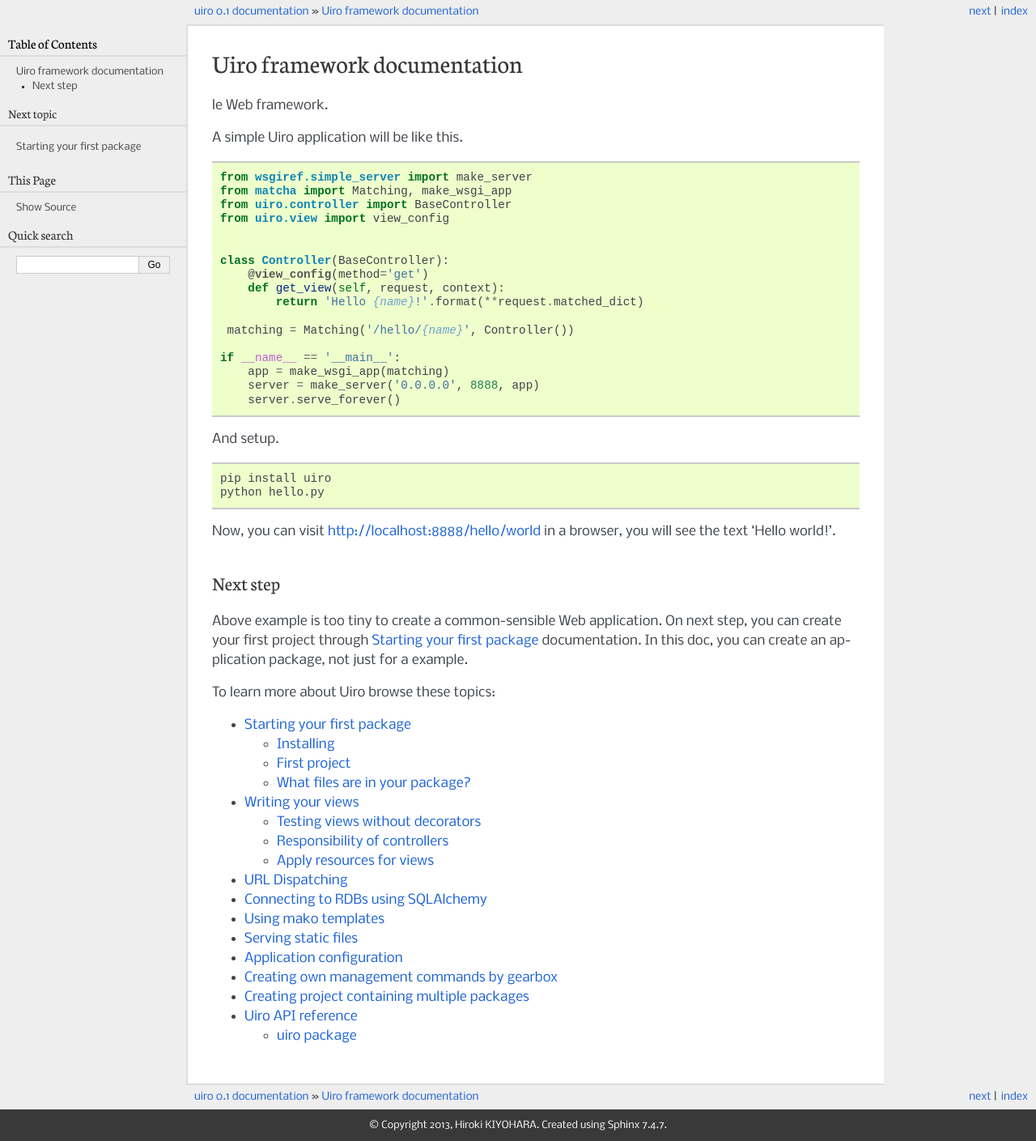
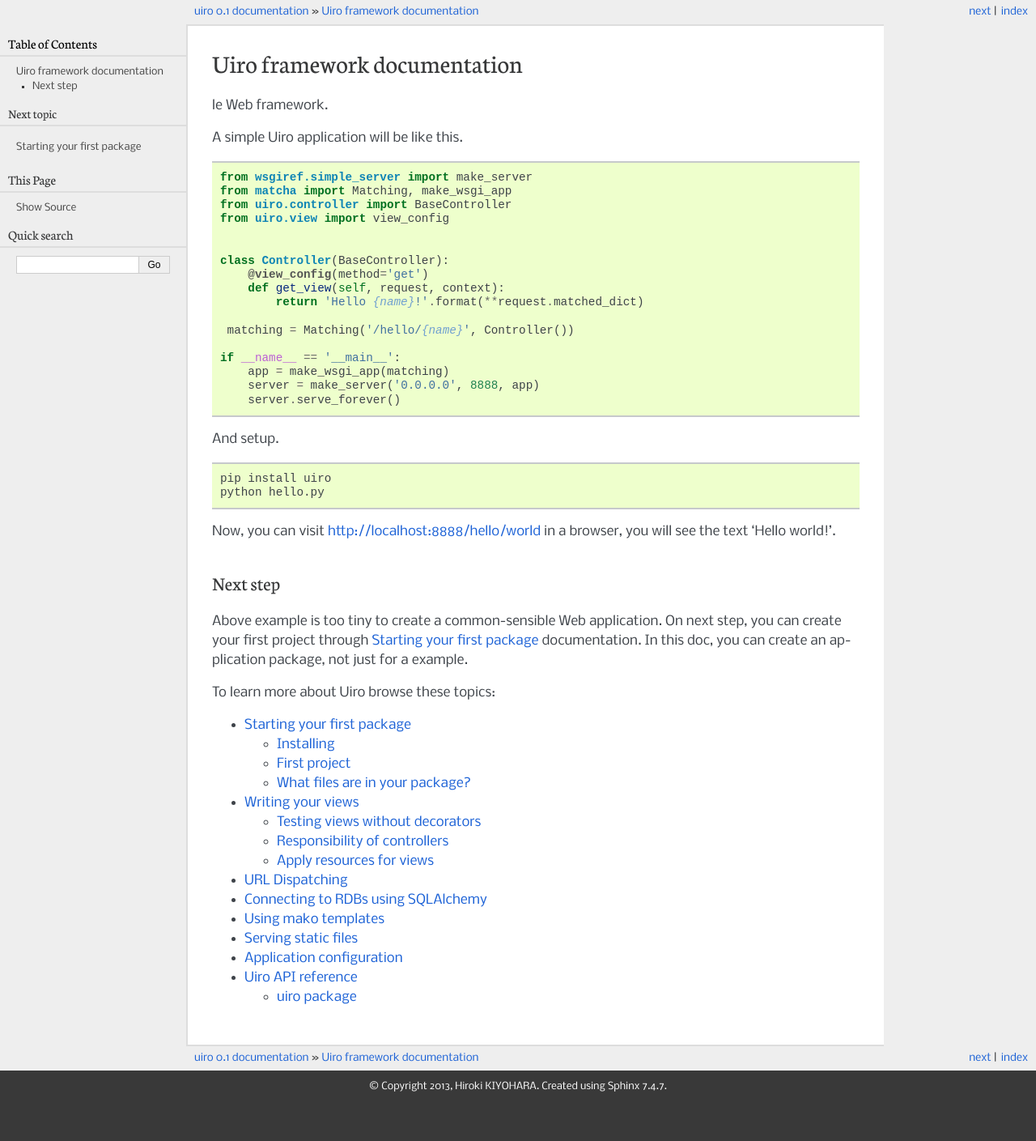
Before and after one commit to hirokiky/uiro, a Sphinx documentation site: the page built from docs/index.rst, in a window 1280 px wide. Shown: the whole page at 81% size. Built offline with Sphinx 7.4.7, drawn with Linux system fonts in a browser that asks for light colours; after the commit the page ends 1361 px from its top, so only the background shows below that.

Commit message:
Removed empty docs not to add for 0.2 release

```diff
--- a/docs/commands.rst
+++ /dev/null
@@ -1,2 +0,0 @@
-Creating own management commands by gearbox
-============================================
--- a/docs/index.rst
+++ b/docs/index.rst
@@ -58,6 +58,4 @@ To learn more about Uiro browse these topics:
    templates
    static
    config
-   commands
-   multipackages
    modules
--- a/docs/multipackages.rst
+++ /dev/null
@@ -1,2 +0,0 @@
-Creating project containing multiple packages
-=============================================
```
